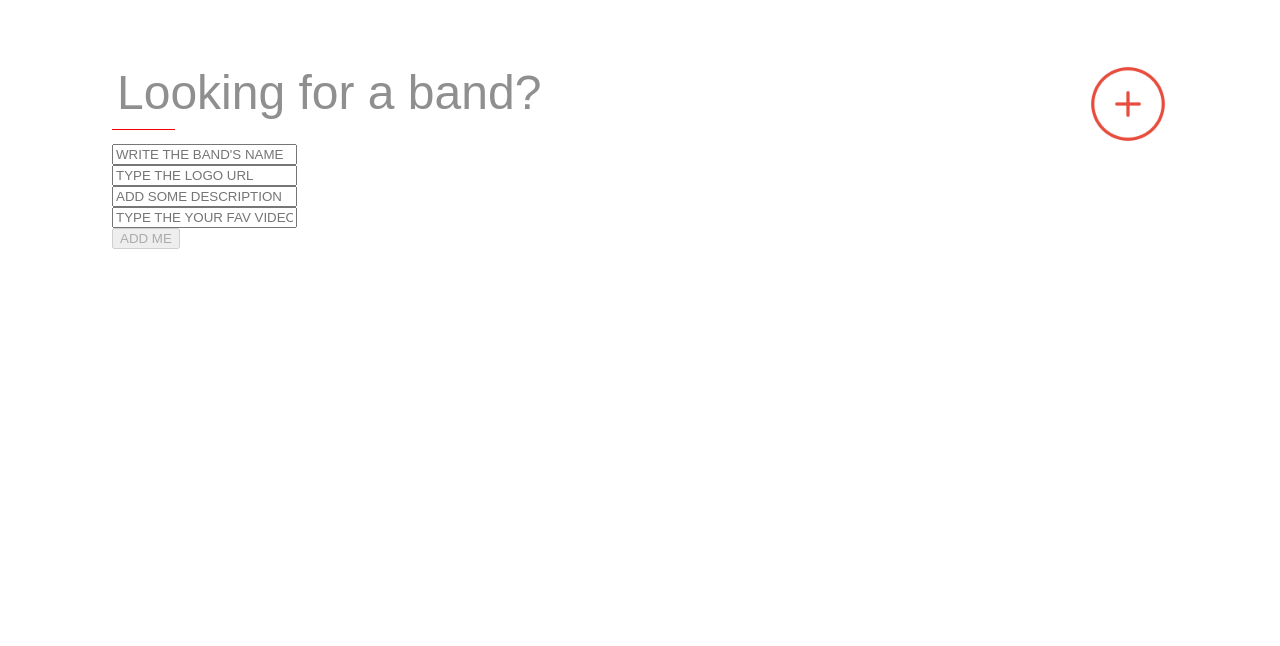
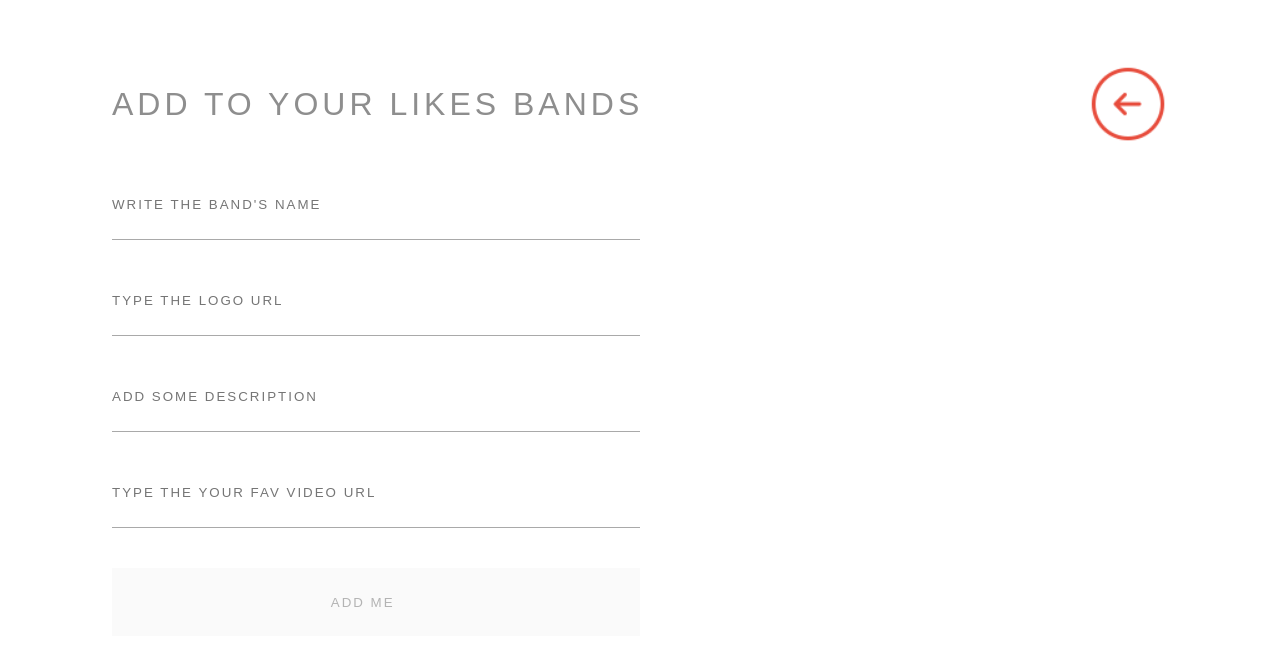
Before and after one commit to alejandrobailo/music-list-test, an Angular app: page /new in a window 1280 px wide. Shown: the top 646 px of the page. Built offline with nearby package versions, Linux system fonts and the light colour scheme.

Commit message:
some styles, toogle button between form and list

```diff
--- a/src/app/bands/band-detail/band-detail.component.html
+++ b/src/app/bands/band-detail/band-detail.component.html
@@ -2,6 +2,7 @@
     <div class="embed-container">
         <iframe width="1280" height="720" [src]="safeSrc" frameborder="0" allow="accelerometer; autoplay; encrypted-media; gyroscope; picture-in-picture" allowfullscreen></iframe>
     </div>
+    <h3>{{band.name}}</h3>
     <p class="description">{{band.description}}</p>
     <a (click)="handleRemove()" class="remove">REMOVE ME</a>
 </div>
--- a/src/app/bands/band-detail/band-detail.component.scss
+++ b/src/app/bands/band-detail/band-detail.component.scss
@@ -11,6 +11,12 @@
 		width: 100%;
 		height: 100%;
 	}
+}
+
+h3 {
+	letter-spacing: 2px;
+	font-size: 2em;
+	margin-top: 2em;
 }
 
 .description {
--- a/src/app/bands/band-form/band-form.component.scss
+++ b/src/app/bands/band-form/band-form.component.scss
@@ -0,0 +1,20 @@
+input.form-control,
+input.button {
+	border: none;
+	outline: none;
+	border-bottom: 1px solid darkgray;
+	padding: 2em 2em 2em 0;
+	width: 50%;
+	min-width: 360px;
+	margin-top: 2em;
+	letter-spacing: 2px;
+
+	&::placeholder {
+		letter-spacing: 2px;
+	}
+}
+
+input.button {
+	border-bottom: none;
+	margin-top: 3em;
+}
--- a/src/app/bands/band-form/band-form.component.ts
+++ b/src/app/bands/band-form/band-form.component.ts
@@ -30,7 +30,9 @@ export class BandFormComponent implements OnInit {
 		});
 	}
 
-	ngOnInit() {}
+	ngOnInit() {
+		this.bandService.isForm = true;
+	}
 
 	onSubmit() {
 		this.bandService.createBand(this.form.value);
--- a/src/app/bands/band.service.ts
+++ b/src/app/bands/band.service.ts
@@ -11,9 +11,11 @@ export class BandService {
 	bands: Band[];
 	bandsObs = new Subject<Band[]>();
 	bandSelected = new Subject<Band>();
+	isForm: boolean;
 
 	constructor() {
 		this.bands = bandsData;
+		this.isForm = true;
 	}
 
 	getBands() {
@@ -38,4 +40,5 @@ export class BandService {
 		console.log(this.bands);
 		this.bandsObs.next(this.bands);
 	}
+	// SOLUCIONAR QUE AL BORRAR PUEDA VER LOS DETAILS DE LAS BANDAS
 }
--- a/src/app/bands/bands-list/bands-list.component.ts
+++ b/src/app/bands/bands-list/bands-list.component.ts
@@ -16,6 +16,7 @@ export class BandsListComponent implements OnInit {
 
 	ngOnInit() {
 		this.bandService.bandsObs.subscribe((data) => (this.bands = data));
+		this.bandService.isForm = false;
 	}
 
 	handleBand(band) {
--- a/src/app/header/header.component.html
+++ b/src/app/header/header.component.html
@@ -1,7 +1,11 @@
-<div class="header">
+<div class="header" *ngIf="!isForm">
     <div class="search-container">
         <input type="text" name="name" class="search" id="name" required autocomplete="off" (input)="handleBands($event)"/>
         <label for="name"><span>Looking for a band?</span></label>
     </div>
-    <a [routerLink]="['/new']"><img src="../../assets/images/add-icon.png" alt="add-icon"></a>
+    <a [routerLink]="['/new']" (click)="isForm = true"><img src="../../assets/images/add-icon.png" alt="add-icon"></a>
 </div>
+<div class="header" *ngIf="isForm">
+    <p>ADD TO YOUR LIKES BANDS</p>
+    <a [routerLink]="['']" (click)="isForm = false"><img src="../../assets/images/back-icon.png" alt="add-icon"></a>
+</div>
--- a/src/app/header/header.component.scss
+++ b/src/app/header/header.component.scss
@@ -2,10 +2,18 @@
 	display: flex;
 	width: 100%;
 	justify-content: space-between;
+	align-items: center;
 
 	a {
 		display: block;
 		width: 80px;
+	}
+
+	p {
+		letter-spacing: 4px;
+		font-weight: 100;
+		font-size: 2em;
+		color: #8e8e8e;
 	}
 
 	input,
--- a/src/app/header/header.component.ts
+++ b/src/app/header/header.component.ts
@@ -9,11 +9,11 @@ import { Subject } from 'rxjs';
 	styleUrls: [ './header.component.scss' ]
 })
 export class HeaderComponent implements OnInit {
+	isForm: boolean;
+
 	constructor(private bandService: BandService) {}
 
-	ngOnInit() {}
-
-	handleBands(band) {
-		this.bandService.filterBands(band.target.value);
+	ngOnInit() {
+		setTimeout(() => (this.isForm = this.bandService.isForm), 1);
 	}
 }
```
Also changed, not shown: src/assets/images/back-icon.png (renamed from src/assets/images/icons8-go-back-64.png).
